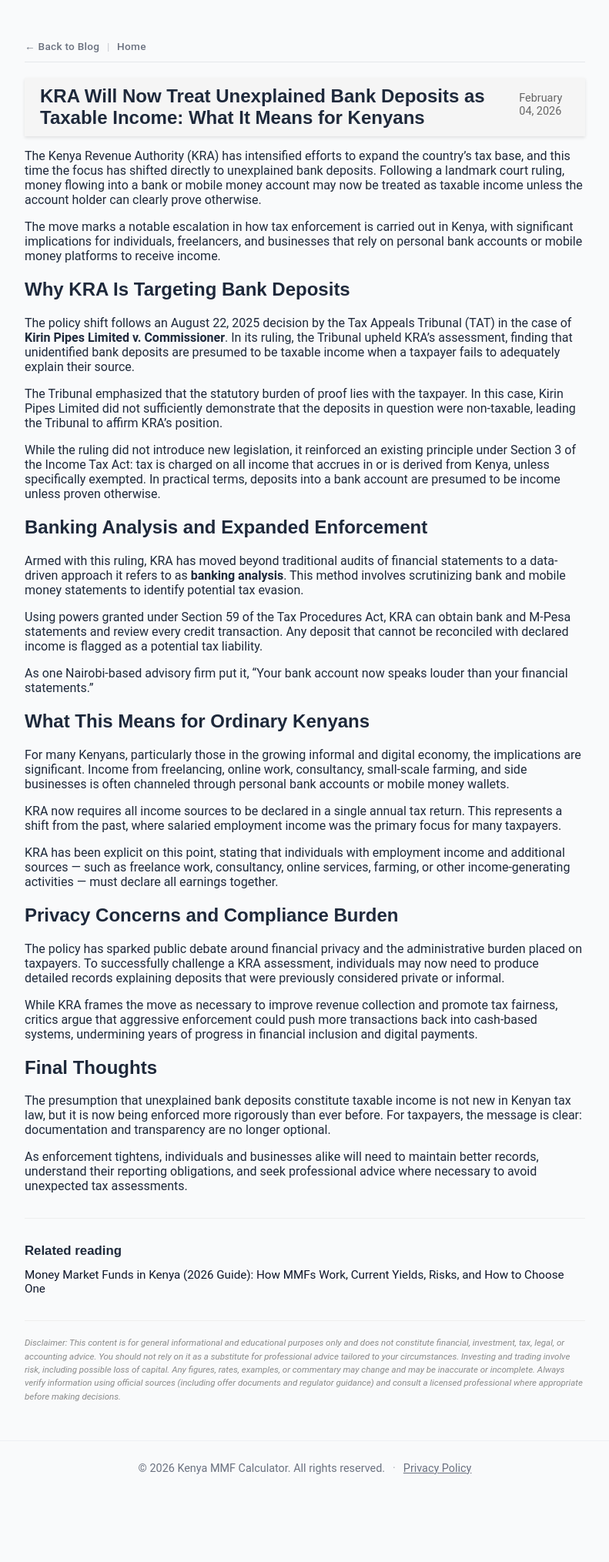
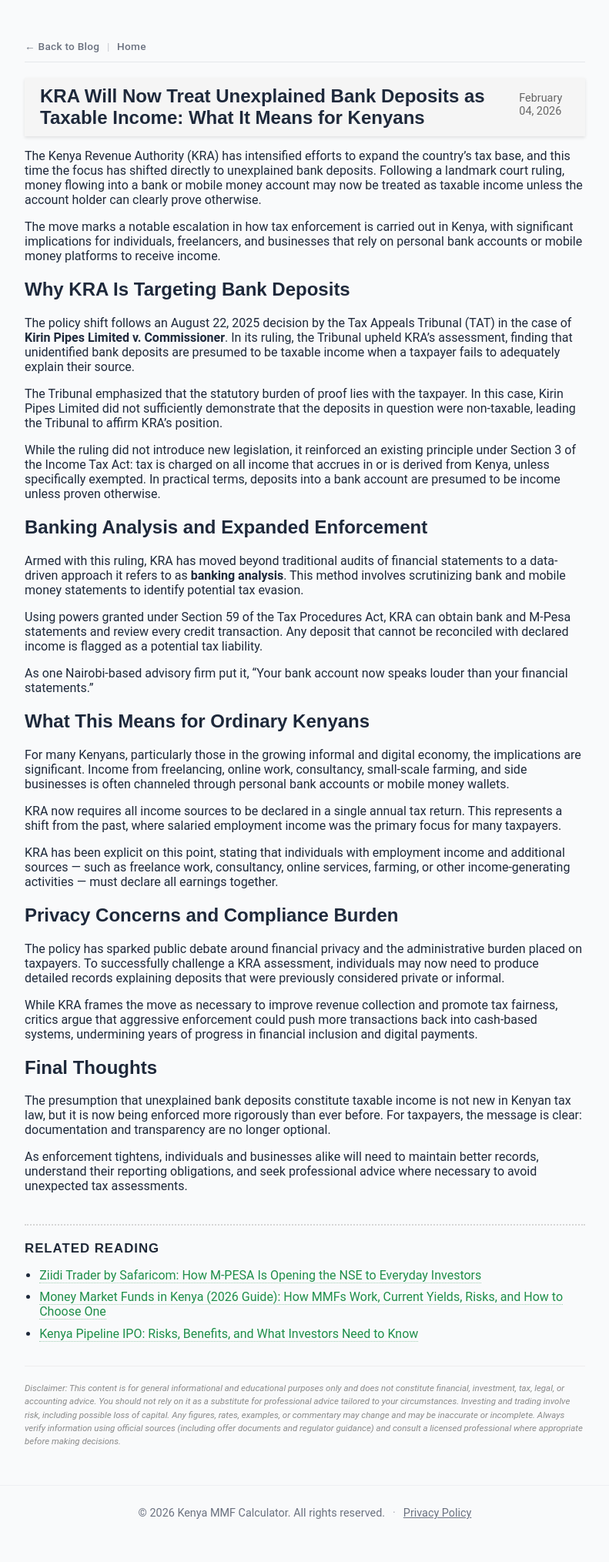
Before and after one commit to Coinimain/kenyanmmf, a Jekyll site: the page built from _posts/2026-02-04-kra-unexplained-bank-deposits-taxable-income.md, in a window 1280 px wide. Shown: the whole page at 77% size, without its empty margins (244-1035 px from the left). Built offline with Jekyll 4.4.1, drawn with Linux system fonts in a browser that asks for light colours; comment, search, counter and statistics services are not loaded; before the commit the page ends 1971 px from its top, so only the background shows below that.

Commit message:
Publish Ziidi Trader article and improve layout, links, and related reading

```diff
--- a/_includes/related_posts.html
+++ b/_includes/related_posts.html
@@ -3,30 +3,46 @@
 - Shows only if page.tags exists
 - Excludes current page
 - Scores by number of shared tags
-- MMF posts prioritize other MMF-tagged posts
+- MMF boost only when current page is MMF-related
+- HARD RULE: if current page is NOT MMF-related, never show MMF-related posts
 - Shows up to 3 posts
 - Renders nothing if no related posts are found
+- Optional: include.show_title (default true). Use show_title=false to hide heading.
 {% endcomment %}
+
+{% assign show_title = include.show_title %}
+{% if show_title == nil %}{% assign show_title = true %}{% endif %}
 
 {% if page.tags and page.tags.size > 0 %}
   {% assign scored = "" | split: "" %}
-  {% assign is_mmf_page = page.tags contains "mmf" %}
+
+  {% assign mmf_tags = "mmf,money-market-funds,unit-trusts,savings,t-bills" | split: "," %}
+  {% assign current_mmf_overlap = page.tags | intersection: mmf_tags %}
+  {% assign is_mmf_page = current_mmf_overlap.size > 0 %}
 
   {% for p in site.posts %}
     {% if p.url != page.url and p.tags and p.tags.size > 0 %}
+
+      {%- comment -%}
+      HARD RULE: if current page is NOT MMF-related, never show MMF-related posts.
+      {%- endcomment -%}
+      {% assign candidate_mmf_overlap = p.tags | intersection: mmf_tags %}
+      {% assign candidate_is_mmf = candidate_mmf_overlap.size > 0 %}
+      {% if candidate_is_mmf and is_mmf_page == false %}
+        {% continue %}
+      {% endif %}
+
       {% assign score = 0 %}
-
       {% for t in page.tags %}
         {% if p.tags contains t %}
           {% assign score = score | plus: 1 %}
         {% endif %}
       {% endfor %}
 
-      {% comment %}
-      If current page is MMF-related and the candidate post is also MMF-related,
-      boost its score slightly so it appears first.
-      {% endcomment %}
-      {% if is_mmf_page and p.tags contains "mmf" %}
+      {%- comment -%}
+      Boost ONLY if both current page and candidate are MMF-related.
+      {%- endcomment -%}
+      {% if is_mmf_page and candidate_is_mmf %}
         {% assign score = score | plus: 2 %}
       {% endif %}
 
@@ -40,12 +56,11 @@
   {% if scored.size > 0 %}
     {% assign scored_sorted = scored | sort %}
 
-    <hr class="post-divider" />
+    {% if show_title %}
+      <h3 class="related-reading__subtitle">Related reading</h3>
+    {% endif %}
 
-    <section class="related-posts">
-      <h2 class="related-heading">Related reading</h2>
-
-      <div class="related-links">
+    <ul class="related-reading__list">
       {% assign shown = 0 %}
       {% for item in scored_sorted reversed %}
         {% if shown >= 3 %}{% break %}{% endif %}
@@ -53,13 +68,15 @@
         {% assign url = parts[2] %}
         {% assign relpost = site.posts | where: "url", url | first %}
         {% if relpost %}
-            <a class="related-link" href="{{ relpost.url | relative_url }}">
+          <li class="related-reading__item">
+            <a class="related-reading__link" href="{{ relpost.url | relative_url }}">
               {{ relpost.title }}
             </a>
+          </li>
           {% assign shown = shown | plus: 1 %}
         {% endif %}
       {% endfor %}
-      </div>
-    </section>
+    </ul>
+
   {% endif %}
 {% endif %}
--- a/_layouts/post.html
+++ b/_layouts/post.html
@@ -19,19 +19,19 @@
       {% endif %}
     </header>
 
-
     <div class="post-content">
       {{ content }}
     </div>
 
-    {% include related_posts.html %}
+    <section class="related-reading" aria-label="Related reading">
+      <h2 class="related-reading__title">Related reading</h2>
+      {% include related_posts.html show_title=false %}
+    </section>
 
     {% if page.disclaimer != false %}
-     <hr class="post-divider" />
-     {% include disclaimer.html %}
+      <hr class="post-divider" />
+      {% include disclaimer.html %}
     {% endif %}
-
-
 
   </article>
 </main>
--- /dev/null
+++ b/_posts/2026-02-06-ziidi-trader-safaricom-mpesa-nse-kenya.md
@@ -0,0 +1,110 @@
+---
+
+layout: post
+
+title: "Ziidi Trader by Safaricom: How M-PESA Is Opening the NSE to Everyday Investors"
+
+date: 2026-02-06
+
+description: "Ziidi Trader allows Kenyans to buy and sell NSE shares directly from M-PESA, removing CDS barriers, lowering costs, and reshaping retail investing."
+
+tags: [ziidi-trader, safaricom, mpesa, nse, investing]
+
+permalink: /blog/ziidi-trader-safaricom-mpesa-nse-kenya/
+
+---
+
+## Ziidi Trader by Safaricom: How M-PESA Is Opening the NSE to Everyday Investors
+
+Safaricom’s **Ziidi Trader** represents a major shift in how Kenyans access the stock market. By integrating equity trading directly into **M-PESA**, the platform removes long-standing barriers that have historically limited retail participation on the **Nairobi Securities Exchange (NSE)**.
+
+For the first time, buying shares can feel as familiar as sending money or paying a bill.
+
+---
+
+## What Is Ziidi Trader?
+
+Ziidi Trader enables users to **buy and sell NSE-listed shares directly from the M-PESA app**. There is no separate trading app, no paperwork, and no traditional broker onboarding at entry level.
+
+Users can:
+- Browse listed companies
+- Place buy or sell orders
+- Pay directly from their M-PESA balance
+- Track prices and portfolio value in real time
+
+Trades are executed via licensed intermediaries using an **omnibus account structure**, where holdings are administered on behalf of users.
+
+---
+
+## Why Ziidi Trader Does Not Require a CDS Account
+
+Unlike traditional brokerage platforms, Ziidi Trader does **not** require investors to open a personal CDS account during onboarding.
+
+Instead, holdings are tracked internally within Ziidi’s system, while execution and custody are handled by regulated intermediaries. This removes a major friction point — broker selection, CDS registration, and paperwork — that has historically discouraged first-time investors.
+
+---
+
+## What Using Ziidi Trader Actually Feels Like
+
+Onboarding takes only a few minutes. Users opt in via M-PESA, confirm basic income and employment details, accept disclosures, and begin trading immediately.
+
+In one demonstration, a user invested **KES 300** purely to test the process. Funds were deducted instantly from the M-PESA wallet, the trade executed immediately, and confirmation delivered via the standard M-PESA PIN flow.
+
+The experience feels closer to making a mobile payment than executing a traditional stock trade.
+
+---
+
+## Costs and Single-Share Trading
+
+Ziidi Trader lowers the cost of participation by:
+- Allowing **single-share trades**
+- Showing **all fees upfront**
+- Keeping absolute transaction costs low
+
+A small trade of about **KES 300** resulted in a total debit of roughly **KES 322**, covering brokerage and statutory charges. While percentage costs are higher on small trades, the absolute shilling cost remains accessible.
+
+---
+
+## Ziidi Trader vs Other Digital Platforms
+
+Ziidi Trader differs from **Dosikaa**, the trading platform developed by the Central Depository and Settlement Corporation (CDSC).
+
+Dosikaa typically requires:
+- A personal CDS account
+- A selected stockbroker
+- Direct share ownership in the investor’s name
+
+Ziidi Trader prioritizes **speed and accessibility**, while Dosikaa prioritizes **traditional ownership structures**.
+
+---
+
+## Risks Investors Should Understand
+
+Ziidi Trader makes investing easier — **not safer**.
+
+Stock prices can fluctuate immediately after purchase, and early users have observed small paper losses shortly after execution. Investors should research companies, avoid investing money they cannot afford to lose, and take a long-term view.
+
+If you’re comparing stocks to safer, yield-focused options, this breakdown may help:
+- **[Ziidi Trader vs Money Market Funds in Kenya](/blog/ziidi-trader-vs-money-market-funds-kenya/)**
+
+---
+
+## Frequently Asked Questions
+
+### Do I own the shares if I use Ziidi Trader?
+Shares are held through an omnibus structure. Ownership is indirect rather than recorded in a personal CDS account.
+
+### Do I need a CDS account?
+No. Ziidi Trader removes the CDS requirement at onboarding.
+
+### Is Ziidi Trader suitable for beginners?
+Yes for access and usability, but beginners should still learn basic investing principles.
+
+### Is Ziidi Trader low risk?
+No. Stocks are volatile and market risk remains.
+
+---
+
+## The Bigger Picture
+
+Ziidi Trader reframes capital-market growth as a **payments-led distribution problem**. If successful, it could reshape retail investing in Kenya and offer a model for other mobile-money-driven economies.
--- a/style.css
+++ b/style.css
@@ -544,3 +544,100 @@
     line-height: 1.35;
   }
 }
+
+/* Blog tables: keep native table layout (fix alignment) */
+.post-content table {
+  width: 100%;
+  border-collapse: collapse;
+  border-spacing: 0;
+  table-layout: auto; /* important: keeps columns aligned */
+}
+
+.post-content th,
+.post-content td {
+  padding: 0.6rem 0.75rem;
+  border: 1px solid #e0e0e0;
+  text-align: left;
+  vertical-align: top;
+}
+
+.post-content thead th {
+  font-weight: 600;
+  background: #f7f7f7;
+}
+
+/* Optional: prevent long words from breaking layout */
+.post-content td,
+.post-content th {
+  word-break: normal;
+  overflow-wrap: anywhere;
+}
+
+.post-content thead th {
+  font-weight: 600;
+  background: #f7f7f7;
+}
+
+/* =========================
+   Global Link Styling
+   ========================= */
+
+a {
+  color: #1f8f4a; /* fintech green */
+  text-decoration: none;
+}
+
+a:hover,
+a:focus {
+  color: #e67e22; /* soft orange on hover */
+  text-decoration: underline;
+}
+
+/* Visited links */
+a:visited {
+  color: #176c38;
+}
+
+
+/* =========================
+   Related Reading Section
+   ========================= */
+
+.related-reading {
+  margin-top: 2.5rem;
+  padding-top: 1.25rem;
+  border-top: 2px dotted #d6d6d6;
+}
+
+.related-reading__title {
+  margin: 0 0 0.9rem 0;
+  font-size: 1.05rem;
+  font-weight: 800;
+  letter-spacing: 0.06em;
+  text-transform: uppercase;
+  color: #1f2937;
+}
+
+/* List reset */
+.related-reading ul {
+  list-style: disc;
+  margin: 0;
+  padding-left: 1.2rem;
+}
+
+.related-reading li {
+  margin: 0.6rem 0;
+}
+
+/* Brand-aligned links (no Word-doc blue) */
+.related-reading a {
+  color: #1f8f4a;           /* fintech green */
+  text-decoration: none;
+  border-bottom: 1px dotted rgba(31, 143, 74, 0.4);
+  transition: color 0.15s ease, border-color 0.15s ease;
+}
+
+.related-reading a:hover {
+  color: #e67e22;           /* soft orange */
+  border-bottom-color: #e67e22;
+}
```
Lines whose indentation alone changed are shown as unchanged.
